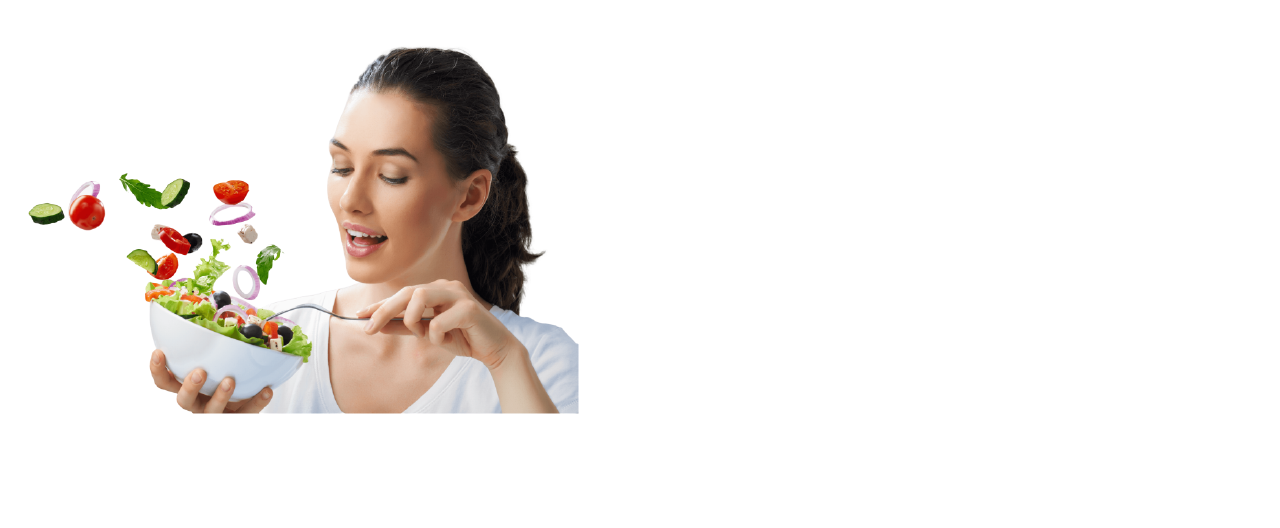
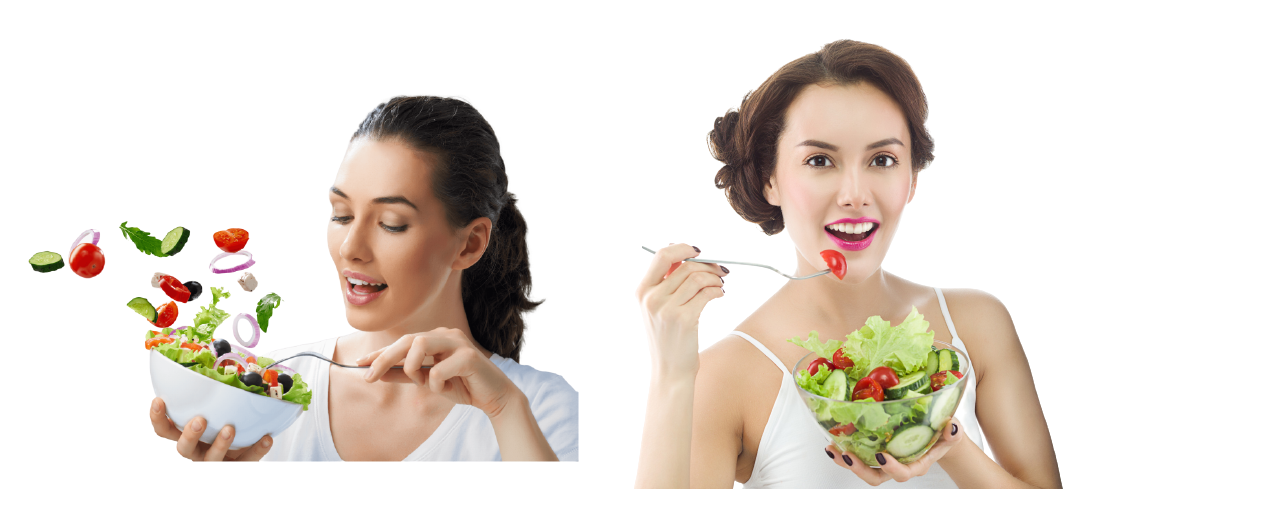
Before and after one commit to almoued2020/git-ripo, a plain HTML site: page index.html in a window 1280 px wide. Shown: the part 210-738 px from the top of the page. Drawn offline with Linux system fonts and the light colour scheme.

Commit message:
ab image added

```diff
--- a/index.html
+++ b/index.html
@@ -19,6 +19,7 @@
     <h3>3 bar</h3>
     <h1>4 bar add korlam</h1>
     <img src="images/aa.png" alt="">
+    <img src="images/ab.png" alt="">
 </body>
 
 </html>
```
